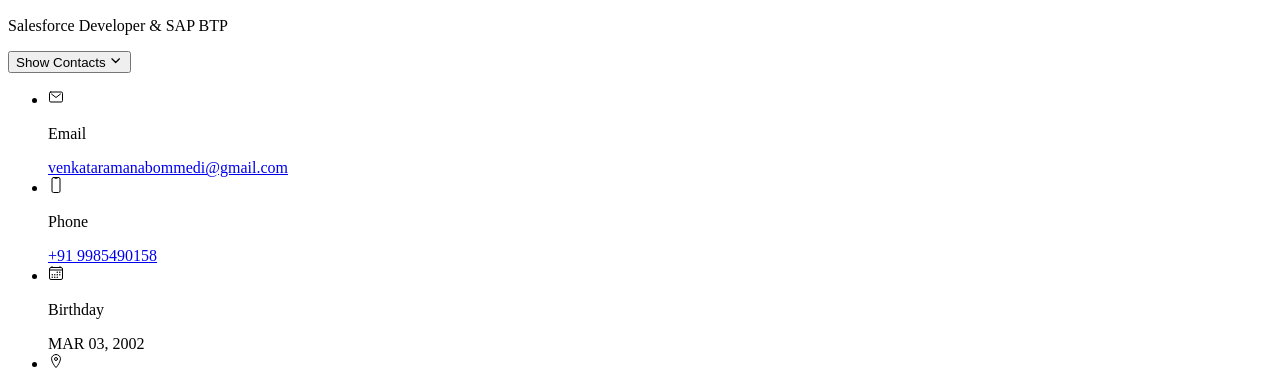
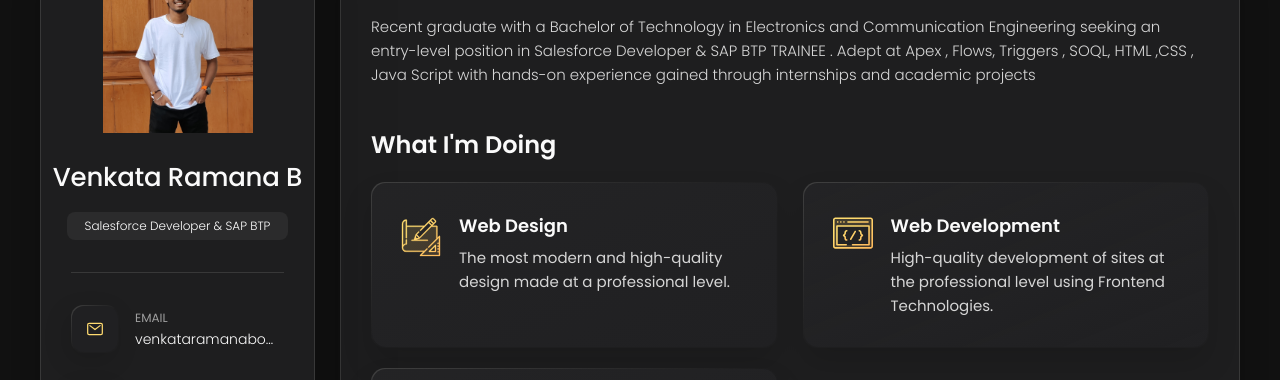
Before and after one commit to venkat9636/Personal_Portfolio, a plain HTML site: page index.html in a window 1280 px wide. Shown: the part 164-544 px from the top of the page. Drawn offline with nearby package versions, Linux system fonts and the light colour scheme; files that its build step writes are made by us from their sources; the site is published under a folder, as on GitHub Pages, so addresses that start at the root find nothing.

Commit message:
Update index.html

```diff
--- a/index.html
+++ b/index.html
@@ -15,7 +15,7 @@
   <!--
     - custom css link
   -->
-  <link rel="stylesheet" href="/personal-portfolio/style.css">
+  <link rel="stylesheet" href="style.css">
 
   <!--
     - google font link
```
